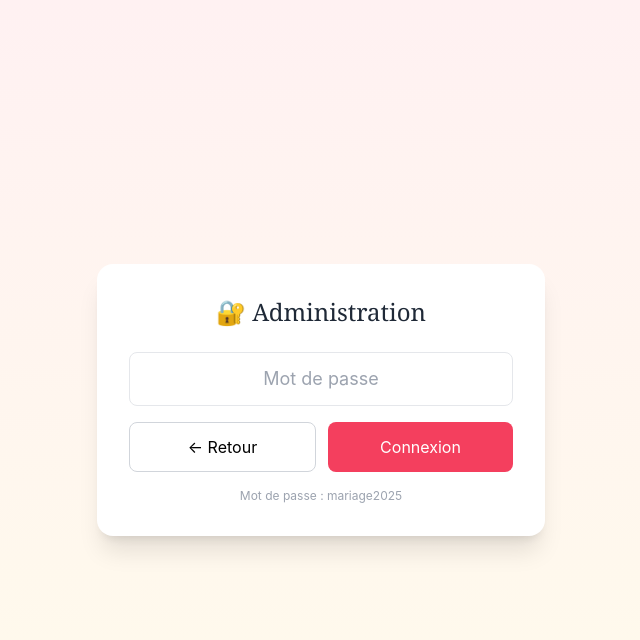
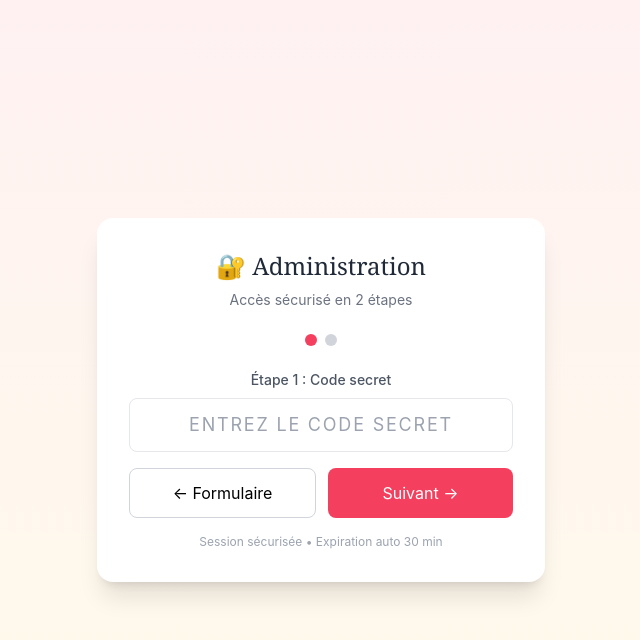
Before and after one commit to Kryge87/rsvp-mariage, a Next.js app: page / in a window 1280 px wide. Both pictures are taken after a click on the button "Administration". Shown: the top 640 px of the page, without its empty margins (319-959 px from the left). Built offline with nearby package versions, Linux system fonts and the light colour scheme.

Commit message:
Update page.jsx

```diff
--- a/app/page.jsx
+++ b/app/page.jsx
@@ -2,10 +2,23 @@
 
 import React, { useState, useEffect } from 'react';
 
+const ADMIN_CONFIG = {
+  secretCode: 'MARIAGE', // Code secret (étape 1)
+  password: 'NotreBelleHistoire2025!', // Mot de passe (étape 2)
+  maxAttempts: 3, // Tentatives max avant blocage
+  lockoutMinutes: 5, // Durée du blocage en minutes
+  sessionMinutes: 30 // Durée de la session en minutes
+};
+
 export default function RSVPMariage() {
   const [view, setView] = useState('form');
+  const [adminStep, setAdminStep] = useState(1); // 1 = code secret, 2 = mot de passe
+  const [adminCode, setAdminCode] = useState('');
   const [adminPassword, setAdminPassword] = useState('');
   const [isAdminAuth, setIsAdminAuth] = useState(false);
+  const [loginAttempts, setLoginAttempts] = useState(0);
+  const [lockoutUntil, setLockoutUntil] = useState(null);
+  const [sessionExpiry, setSessionExpiry] = useState(null);
   const [responses, setResponses] = useState([]);
   const [loading, setLoading] = useState(false);
   const [submitted, setSubmitted] = useState(false);
@@ -25,7 +38,114 @@ export default function RSVPMariage() {
 
   useEffect(() => {
     loadResponses();
+    // Vérifier le lockout au chargement
+    const savedLockout = localStorage.getItem('admin-lockout');
+    if (savedLockout) {
+      const lockoutTime = new Date(savedLockout);
+      if (lockoutTime > new Date()) {
+        setLockoutUntil(lockoutTime);
+      } else {
+        localStorage.removeItem('admin-lockout');
+      }
+    }
+    // Vérifier la session
+    const savedSession = localStorage.getItem('admin-session');
+    if (savedSession) {
+      const sessionTime = new Date(savedSession);
+      if (sessionTime > new Date()) {
+        setIsAdminAuth(true);
+        setSessionExpiry(sessionTime);
+      } else {
+        localStorage.removeItem('admin-session');
+      }
+    }
   }, []);
+
+  // Vérifier l'expiration de session
+  useEffect(() => {
+    if (sessionExpiry && isAdminAuth) {
+      const checkSession = setInterval(() => {
+        if (new Date() > sessionExpiry) {
+          handleLogout();
+        }
+      }, 1000);
+      return () => clearInterval(checkSession);
+    }
+  }, [sessionExpiry, isAdminAuth]);
+
+  // Réinitialiser l'activité (prolonger la session)
+  const resetSessionTimer = () => {
+    if (isAdminAuth) {
+      const newExpiry = new Date(Date.now() + ADMIN_CONFIG.sessionMinutes * 60 * 1000);
+      setSessionExpiry(newExpiry);
+      localStorage.setItem('admin-session', newExpiry.toISOString());
+    }
+  };
+
+  const handleLogout = () => {
+    setIsAdminAuth(false);
+    setAdminStep(1);
+    setAdminCode('');
+    setAdminPassword('');
+    setSessionExpiry(null);
+    localStorage.removeItem('admin-session');
+  };
+
+  const isLockedOut = () => {
+    if (!lockoutUntil) return false;
+    if (new Date() > lockoutUntil) {
+      setLockoutUntil(null);
+      setLoginAttempts(0);
+      localStorage.removeItem('admin-lockout');
+      return false;
+    }
+    return true;
+  };
+
+  const getRemainingLockout = () => {
+    if (!lockoutUntil) return 0;
+    return Math.ceil((lockoutUntil - new Date()) / 1000);
+  };
+
+  const handleCodeSubmit = () => {
+    if (isLockedOut()) return;
+
+    if (adminCode.toUpperCase() === ADMIN_CONFIG.secretCode.toUpperCase()) {
+      setAdminStep(2);
+      setAdminCode('');
+    } else {
+      handleFailedAttempt();
+    }
+  };
+
+  const handlePasswordSubmit = () => {
+    if (isLockedOut()) return;
+
+    if (adminPassword === ADMIN_CONFIG.password) {
+      setIsAdminAuth(true);
+      setLoginAttempts(0);
+      setAdminPassword('');
+      const expiry = new Date(Date.now() + ADMIN_CONFIG.sessionMinutes * 60 * 1000);
+      setSessionExpiry(expiry);
+      localStorage.setItem('admin-session', expiry.toISOString());
+    } else {
+      handleFailedAttempt();
+    }
+  };
+
+  const handleFailedAttempt = () => {
+    const newAttempts = loginAttempts + 1;
+    setLoginAttempts(newAttempts);
+
+    if (newAttempts >= ADMIN_CONFIG.maxAttempts) {
+      const lockout = new Date(Date.now() + ADMIN_CONFIG.lockoutMinutes * 60 * 1000);
+      setLockoutUntil(lockout);
+      localStorage.setItem('admin-lockout', lockout.toISOString());
+      setAdminStep(1);
+      setAdminCode('');
+      setAdminPassword('');
+    }
+  };
 
   const loadResponses = () => {
     try {
@@ -194,42 +314,122 @@ export default function RSVPMariage() {
   // ========== VUE ADMIN ==========
   if (view === 'admin') {
     if (!isAdminAuth) {
+      const locked = isLockedOut();
+      const remainingSeconds = getRemainingLockout();
+
       return (
         <div className="min-h-screen bg-gradient-to-b from-rose-50 to-amber-50 p-4 flex items-center justify-center">
           <div className="bg-white rounded-2xl shadow-xl p-8 max-w-md w-full">
-            <h2 className="text-2xl font-serif text-gray-800 mb-6 text-center">🔐 Administration</h2>
+            <h2 className="text-2xl font-serif text-gray-800 mb-2 text-center">🔐 Administration</h2>
+            <p className="text-sm text-gray-500 text-center mb-6">Accès sécurisé en 2 étapes</p>
+
+            {locked ? (
+              <div className="text-center">
+                <div className="bg-red-50 border border-red-200 rounded-xl p-6 mb-4">
+                  <div className="text-4xl mb-3">⛔</div>
+                  <p className="text-red-600 font-medium mb-2">Accès temporairement bloqué</p>
+                  <p className="text-red-500 text-sm">Trop de tentatives échouées</p>
+                  <p className="text-2xl font-mono text-red-600 mt-3">
+                    {Math.floor(remainingSeconds / 60)}:{String(remainingSeconds % 60).padStart(2, '0')}
+                  </p>
+                </div>
+                <button onClick={() => setView('form')} className="w-full p-3 border border-gray-300 rounded-lg hover:bg-gray-50">
+                  ← Retour au formulaire
+                </button>
+              </div>
+            ) : (
+              <>
+                {/* Indicateur d'étape */}
+                <div className="flex justify-center gap-2 mb-6">
+                  <div className={`w-3 h-3 rounded-full ${adminStep >= 1 ? 'bg-rose-500' : 'bg-gray-300'}`}></div>
+                  <div className={`w-3 h-3 rounded-full ${adminStep >= 2 ? 'bg-rose-500' : 'bg-gray-300'}`}></div>
+                </div>
+
+                {adminStep === 1 ? (
+                  <>
+                    <label className="block text-sm font-medium text-gray-600 mb-2 text-center">
+                      Étape 1 : Code secret
+                    </label>
+                    <input
+                      type="text"
+                      placeholder="Entrez le code secret"
+                      value={adminCode}
+                      onChange={(e) => setAdminCode(e.target.value.toUpperCase())}
+                      onKeyPress={(e) => e.key === 'Enter' && handleCodeSubmit()}
+                      className="w-full p-3 border border-gray-200 rounded-lg mb-4 text-center text-lg uppercase tracking-widest"
+                      maxLength={20}
+                      autoComplete="off"
+                    />
+                  </>
+                ) : (
+                  <>
+                    <label className="block text-sm font-medium text-gray-600 mb-2 text-center">
+                      Étape 2 : Mot de passe
+                    </label>
                     <input
                       type="password"
-              placeholder="Mot de passe"
+                      placeholder="Entrez le mot de passe"
                       value={adminPassword}
                       onChange={(e) => setAdminPassword(e.target.value)}
-              onKeyPress={(e) => e.key === 'Enter' && (adminPassword === 'mariage2025' ? setIsAdminAuth(true) : alert('Mot de passe incorrect'))}
+                      onKeyPress={(e) => e.key === 'Enter' && handlePasswordSubmit()}
                       className="w-full p-3 border border-gray-200 rounded-lg mb-4 text-center text-lg"
+                      autoComplete="off"
                     />
+                  </>
+                )}
+
+                {loginAttempts > 0 && (
+                  <div className="bg-amber-50 border border-amber-200 rounded-lg p-3 mb-4 text-center">
+                    <p className="text-amber-700 text-sm">
+                      ⚠️ Tentative {loginAttempts}/{ADMIN_CONFIG.maxAttempts}
+                    </p>
+                  </div>
+                )}
+
                 <div className="flex gap-3">
-              <button onClick={() => setView('form')} className="flex-1 p-3 border border-gray-300 rounded-lg hover:bg-gray-50">
-                ← Retour
+                  <button
+                    onClick={() => {
+                      if (adminStep === 2) {
+                        setAdminStep(1);
+                        setAdminPassword('');
+                      } else {
+                        setView('form');
+                      }
+                    }}
+                    className="flex-1 p-3 border border-gray-300 rounded-lg hover:bg-gray-50"
+                  >
+                    ← {adminStep === 2 ? 'Retour' : 'Formulaire'}
                   </button>
                   <button
-                onClick={() => adminPassword === 'mariage2025' ? setIsAdminAuth(true) : alert('Mot de passe incorrect')}
+                    onClick={adminStep === 1 ? handleCodeSubmit : handlePasswordSubmit}
                     className="flex-1 p-3 bg-rose-500 text-white rounded-lg hover:bg-rose-600"
                   >
-                Connexion
+                    {adminStep === 1 ? 'Suivant →' : '🔓 Connexion'}
                   </button>
                 </div>
-            <p className="text-xs text-gray-400 mt-4 text-center">Mot de passe : mariage2025</p>
+
+                <p className="text-xs text-gray-400 mt-4 text-center">
+                  Session sécurisée • Expiration auto {ADMIN_CONFIG.sessionMinutes} min
+                </p>
+              </>
+            )}
           </div>
         </div>
       );
     }
 
     return (
-      <div className="min-h-screen bg-gradient-to-b from-rose-50 to-amber-50 p-4">
+      <div className="min-h-screen bg-gradient-to-b from-rose-50 to-amber-50 p-4" onClick={resetSessionTimer}>
         <div className="max-w-6xl mx-auto">
           {/* Header */}
           <div className="bg-white rounded-2xl shadow-xl p-6 mb-6">
-            <div className="flex flex-col md:flex-row justify-between items-start md:items-center gap-4 mb-6">
+            <div className="flex flex-col md:flex-row justify-between items-start md:items-center gap-4 mb-4">
+              <div>
                 <h1 className="text-2xl font-serif text-gray-800">📋 Tableau de bord RSVP</h1>
+                <p className="text-xs text-gray-400 mt-1">
+                  🔒 Session sécurisée • Expire dans {sessionExpiry ? Math.max(0, Math.ceil((sessionExpiry - new Date()) / 60000)) : 0} min
+                </p>
+              </div>
               <div className="flex flex-wrap gap-2">
                 <button onClick={exportCSV} className="px-4 py-2 bg-emerald-500 text-white rounded-lg hover:bg-emerald-600 text-sm">
                   📥 Export Excel
@@ -237,8 +437,11 @@ export default function RSVPMariage() {
                 <button onClick={clearAll} className="px-4 py-2 bg-red-100 text-red-600 rounded-lg hover:bg-red-200 text-sm">
                   🗑️ Tout effacer
                 </button>
-                <button onClick={() => { setView('form'); setIsAdminAuth(false); }} className="px-4 py-2 border border-gray-300 rounded-lg hover:bg-gray-50 text-sm">
+                <button onClick={() => { setView('form'); }} className="px-4 py-2 border border-gray-300 rounded-lg hover:bg-gray-50 text-sm">
                   👁️ Voir formulaire
+                </button>
+                <button onClick={handleLogout} className="px-4 py-2 bg-gray-800 text-white rounded-lg hover:bg-gray-900 text-sm">
+                  🚪 Déconnexion
                 </button>
               </div>
             </div>
```
Lines whose indentation alone changed are shown as unchanged.
